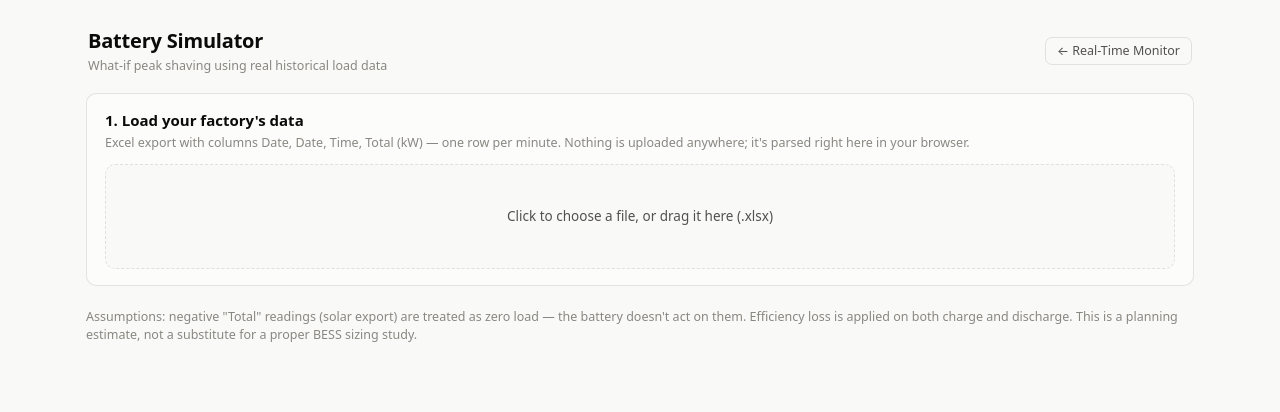
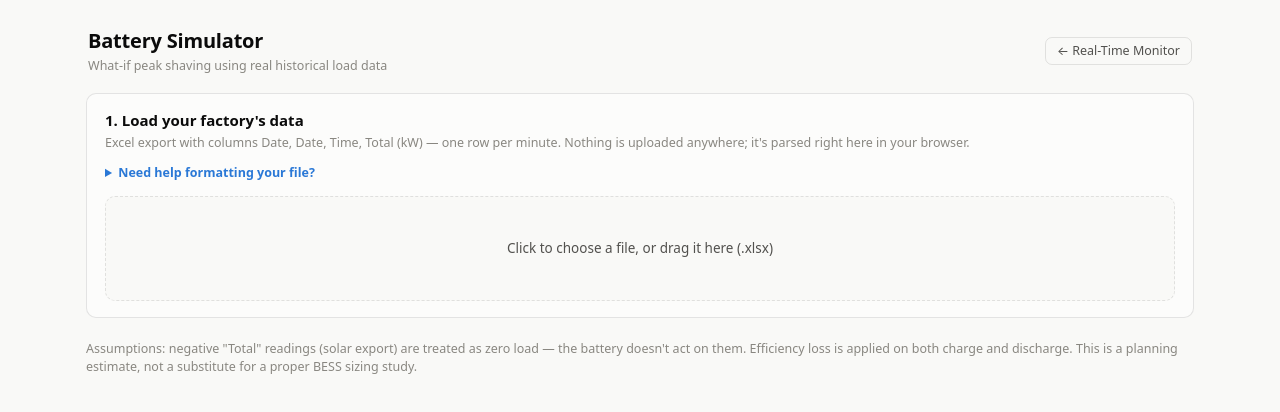
Before and after one commit to klae-syaqirah/energy-dashboard, a Next.js app: page /battery-sim in a window 1280 px wide. Shown: the top 412 px of the page. Built offline with nearby package versions, Linux system fonts and the light colour scheme.

Commit message:
feat: add help section for file formatting in BatterySim component

```diff
--- a/app/globals.css
+++ b/app/globals.css
@@ -273,6 +273,26 @@ header {
 .btn-ghost:hover {
   background: var(--accent-soft);
   color: var(--ink);
+}
+.format-help {
+  margin-bottom: 14px;
+}
+.format-help summary {
+  cursor: pointer;
+  font-size: 12.5px;
+  color: var(--accent);
+  font-weight: 600;
+  user-select: none;
+  width: fit-content;
+}
+.format-help summary:focus-visible {
+  outline: 2px solid var(--accent);
+  outline-offset: 2px;
+  border-radius: 4px;
+}
+.format-help .format-example {
+  margin-top: 10px;
+  min-width: 320px;
 }
 .dropzone {
   border: 1.5px dashed var(--border);
--- a/components/BatterySim.tsx
+++ b/components/BatterySim.tsx
@@ -78,6 +78,26 @@ export default function BatterySim() {
             Excel export with columns Date, Date, Time, Total (kW) — one row per minute. Nothing is
             uploaded anywhere; it&apos;s parsed right here in your browser.
           </p>
+          <details className="format-help">
+            <summary>Need help formatting your file?</summary>
+            <div className="scroll-x">
+              <table className="bess-table format-example">
+                <thead>
+                  <tr><th>Date</th><th>Date</th><th>Time</th><th>Total</th></tr>
+                </thead>
+                <tbody>
+                  <tr><td>1/4/2026</td><td></td><td>00:00</td><td>1726.16</td></tr>
+                  <tr><td>1/4/2026</td><td></td><td>00:01</td><td>1920.48</td></tr>
+                  <tr><td>1/4/2026</td><td></td><td>00:02</td><td>1952.52</td></tr>
+                </tbody>
+              </table>
+            </div>
+            <p className="phase-desc" style={{ marginTop: 8 }}>
+              Column A = date, column C = time, column D = total load in kW — one row per minute.
+              Column B can be left empty (many meter exports merge it). The header text and sheet
+              name don&apos;t matter, only the column order — and any columns after D are ignored.
+            </p>
+          </details>
           <div
             className={`dropzone${dragOver ? " over" : ""}`}
             onClick={() => fileInput.current?.click()}
```
